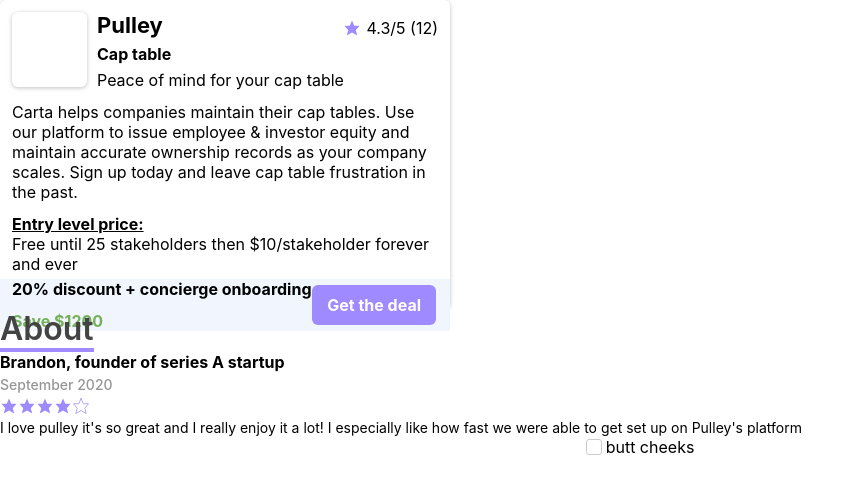
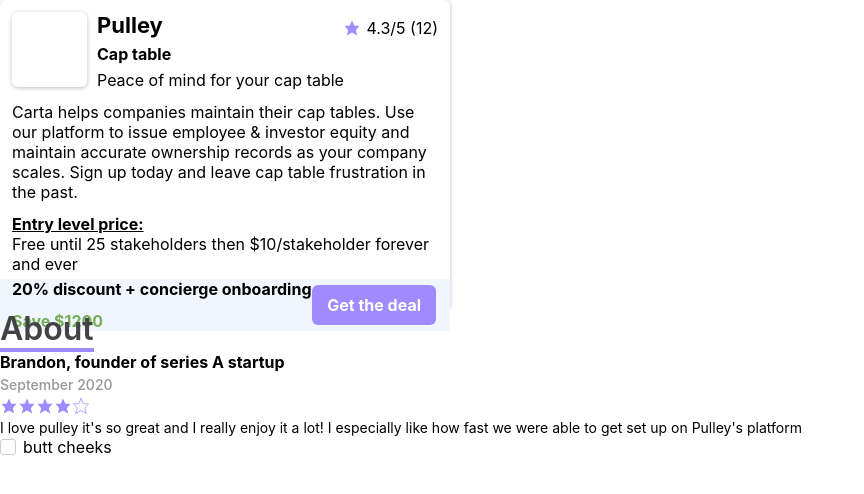
Before and after one commit to Summ-Technologies/react-sandbox, a React (Create React App) app: page / in a window 1280 px wide. Shown: the top 494 px of the page, without its empty margins (0-864 px from the left). Built offline with nearby package versions, Linux system fonts and the light colour scheme.

Commit message:
cleaned up checkbox

```diff
--- a/src/components/Checkbox.tsx
+++ b/src/components/Checkbox.tsx
@@ -1,4 +1,4 @@
-import React, { CSSProperties } from "react";
+import React from "react";
 
 type CheckboxProps = {
   checked: boolean;
@@ -12,21 +12,11 @@
     setIsChecked(!isChecked);
   }
 
-  let styles: { [key: string]: CSSProperties } = {
-    text: { paddingLeft: 5 },
-    container: {
-      display: "flex",
-      justifyContent: "center",
-      alignItems: "center",
-    },
-  };
   return (
-    <div style={styles.container}>
-      <span onClick={toggleCheck}>
-        <input type="checkbox" checked={isChecked} />
-        <span></span>
-        {props.label}
-      </span>
-    </div>
+    <span onClick={toggleCheck}>
+      <input type="checkbox" checked={isChecked} />
+      <span></span>
+      {props.label}
+    </span>
   );
 }
--- a/src/index.css
+++ b/src/index.css
@@ -29,5 +29,5 @@
 }
 
 input[type="checkbox"] + span {
-  margin-right: 4px;
+  margin-right: 7px;
 }
```
